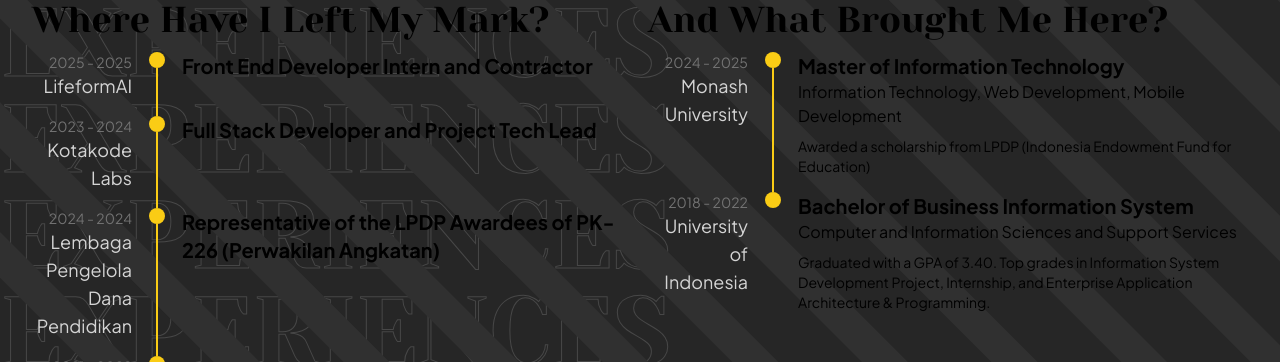
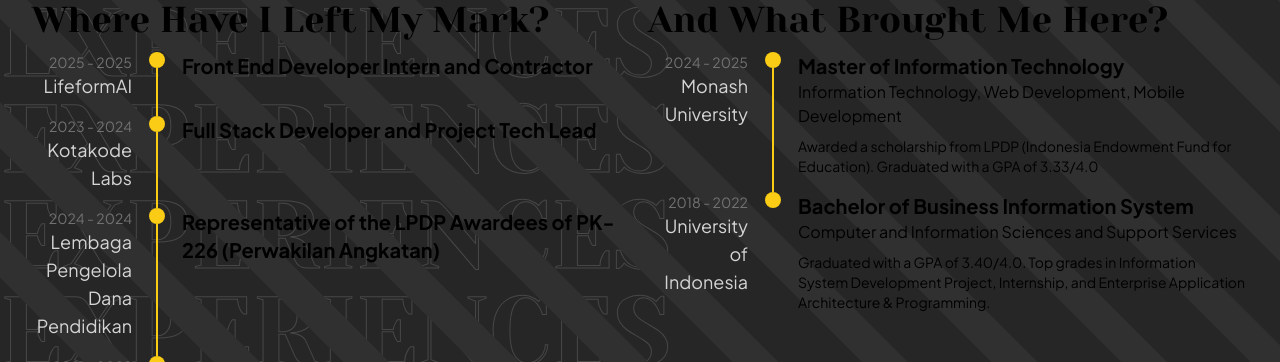
Before and after one commit to FarizioKautsar/profile-website, a Next.js app: page / in a window 1280 px wide. Shown: the part 2740-3102 px from the top of the page. Built offline with nearby package versions, Linux system fonts and the light colour scheme.

Commit message:
Added GPA

```diff
--- a/src/data/educations.ts
+++ b/src/data/educations.ts
@@ -5,14 +5,14 @@
     name: "Monash University",
     degree: "Master of Information Technology",
     fieldOfStudy: "Information Technology, Web Development, Mobile Development",
-    educationDescription: "Awarded a scholarship from LPDP (Indonesia Endowment Fund for Education)",
+    educationDescription: "Awarded a scholarship from LPDP (Indonesia Endowment Fund for Education). Graduated with a GPA of 3.33/4.0",
     startDate: new Date("2024-03-01"),
     endDate: new Date("2025-12-31"),
   },
   {
     name: "University of Indonesia",
     degree: "Bachelor of Business Information System",
-    educationDescription: "Graduated with a GPA of 3.40. Top grades in Information System Development Project, Internship, and Enterprise Application Architecture & Programming.",
+    educationDescription: "Graduated with a GPA of 3.40/4.0. Top grades in Information System Development Project, Internship, and Enterprise Application Architecture & Programming.",
     fieldOfStudy: "Computer and Information Sciences and Support Services",
     startDate: new Date("2018-01-01"),
     endDate: new Date("2022-12-31"),
```
